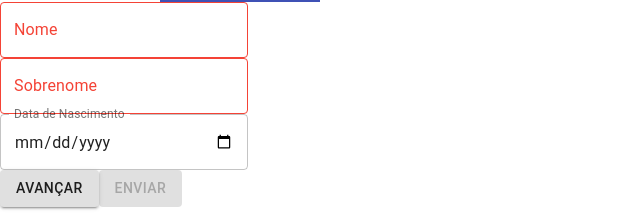
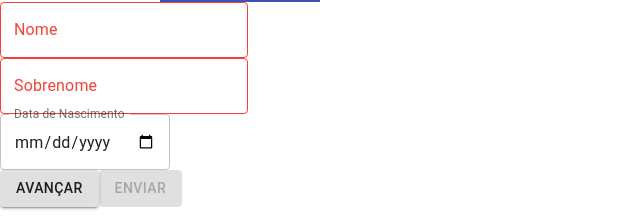
Before and after one commit to ASMThiago/TestTecnicoSGE-FrontEnd, a React (Create React App) app: page /forms in a window 1280 px wide. Both pictures are taken after a click on the tab "ETAPA 2". Shown: the part 94-314 px from the top of the page, without its empty margins (0-640 px from the left). Built offline with nearby package versions, Linux system fonts and the light colour scheme.

Commit message:
Add padding 10px Etapa2

```diff
--- a/src/components/Etapa2.jsx
+++ b/src/components/Etapa2.jsx
@@ -1,10 +1,13 @@
 import TextField from '@material-ui/core/TextField';
 import FormControl from '@material-ui/core/FormControl';
+import useStyles from '../components/style';
 
 export default function Etapa2({ name, setName, lastName, setLastName, data, setData, errors }) {
+  const classes = useStyles();
   return (
     <div>
       <FormControl>
+      <div className={classes.inputs}>
         <TextField
           error={errors.name}
           onChange={setName}
@@ -13,6 +16,8 @@
           variant="outlined"
           value={name}
         />
+        </div>
+        <div className={classes.inputs}>
         <TextField
           error={errors.lastName}
           onChange={setLastName}
@@ -21,6 +26,8 @@
           variant="outlined"
           value={lastName}
         />
+        </div>
+        <div className={classes.inputs}>
         <TextField
           onChange={setData}
           label="Data de Nascimento"
@@ -31,6 +38,7 @@
             shrink: true,
           }}
         />
+        </div>
       </FormControl>
     </div>
   );
```
